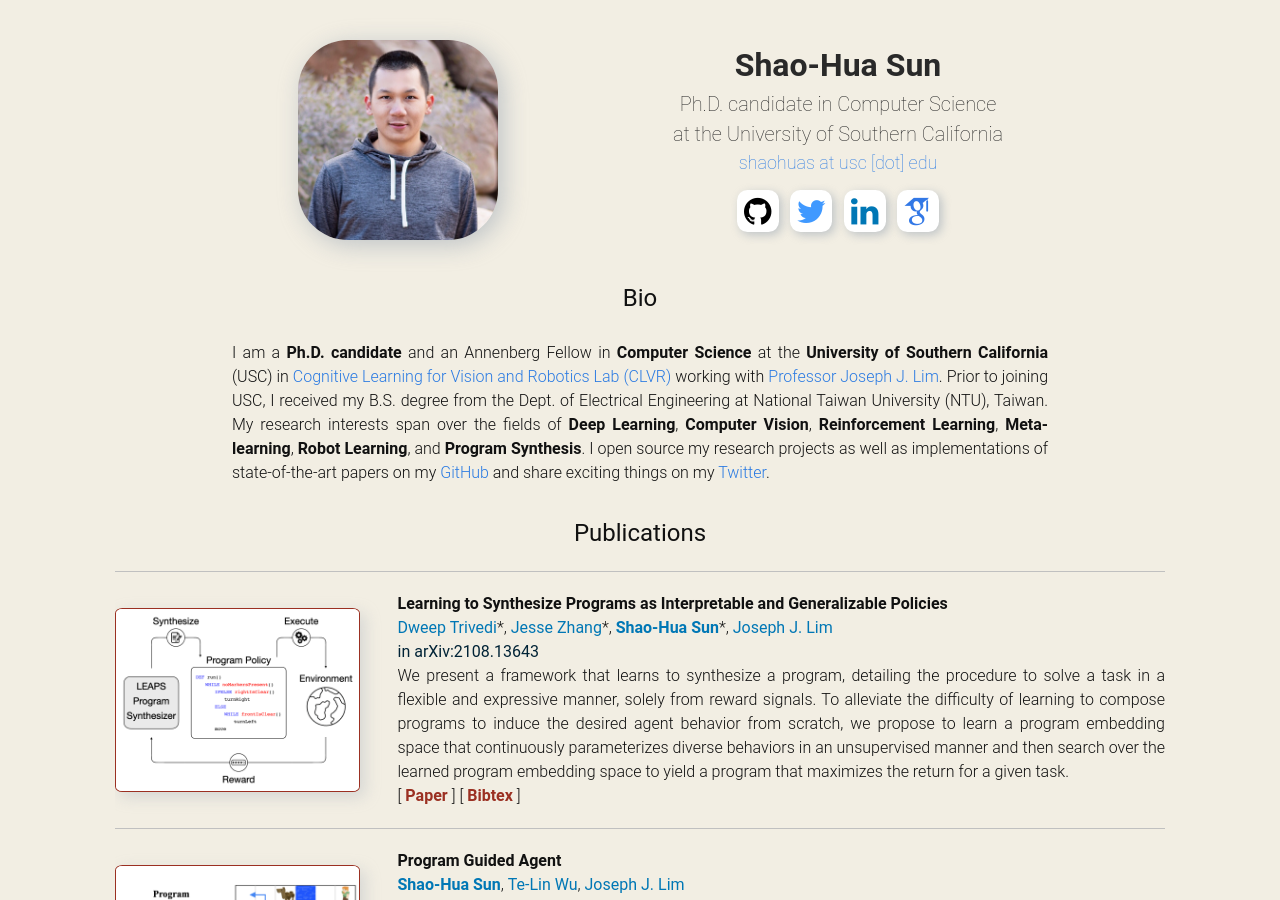
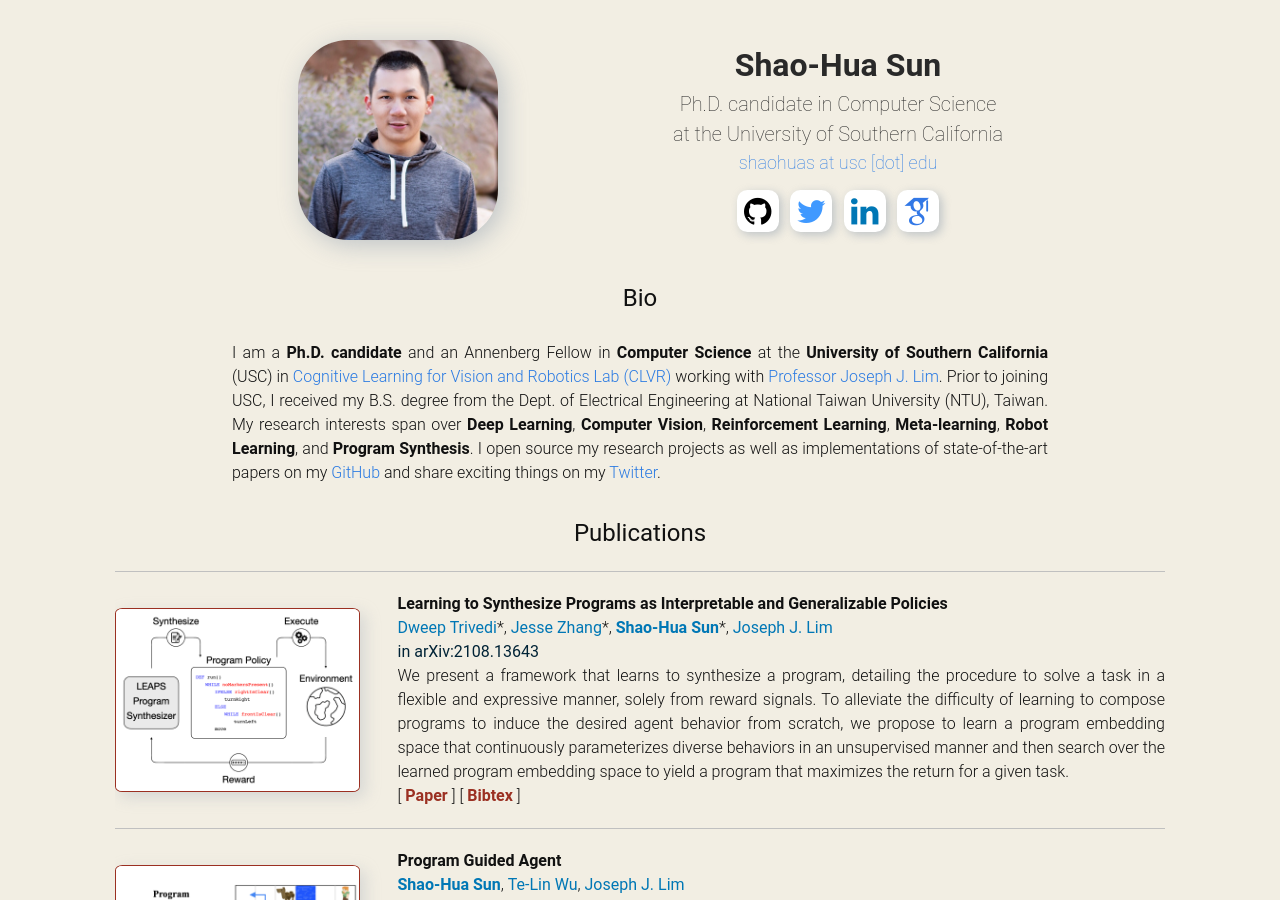
Before and after one commit to shaohua0116/shaohua0116.github.io, a Jekyll site: the page built from index.html, in a window 1280 px wide and 900 px high. Built offline with Jekyll 4.4.1, drawn with Linux system fonts in a browser that asks for light colours; some web fonts are replaced.

Commit message:
update bio

```diff
--- a/_data/bio.yml
+++ b/_data/bio.yml
@@ -6,7 +6,7 @@
 normal:
   date:     "June 2017"
   title:    ""
-  content:  "I am a <strong>Ph.D. candidate</strong> and an Annenberg Fellow in <strong>Computer Science</strong> at the <strong>University of Southern California</strong> (USC) in <a href='http://clvrai.com/'  target='_blank'>Cognitive Learning for Vision and Robotics Lab (CLVR)</a> working with <a href='http://people.csail.mit.edu/lim/' target='_blank'>Professor Joseph J. Lim</a>. Prior to joining USC, I received my B.S. degree from the Dept. of Electrical Engineering at National Taiwan University (NTU), Taiwan. My research interests span over the fields of <strong>Deep Learning</strong>, <strong>Computer Vision</strong>, <strong>Reinforcement Learning</strong>, <strong>Meta-learning</strong>, <strong>Robot Learning</strong>, and <strong> Program Synthesis</strong>. I open source my research projects as well as implementations of state-of-the-art papers on my <a href='https://github.com/shaohua0116/' target='_blank'>GitHub</a> and share exciting things on my <a href='https://twitter.com/shaohua0116/' target='_blank'>Twitter</a>."
+  content:  "I am a <strong>Ph.D. candidate</strong> and an Annenberg Fellow in <strong>Computer Science</strong> at the <strong>University of Southern California</strong> (USC) in <a href='http://clvrai.com/'  target='_blank'>Cognitive Learning for Vision and Robotics Lab (CLVR)</a> working with <a href='http://people.csail.mit.edu/lim/' target='_blank'>Professor Joseph J. Lim</a>. Prior to joining USC, I received my B.S. degree from the Dept. of Electrical Engineering at National Taiwan University (NTU), Taiwan. My research interests span over <strong>Deep Learning</strong>, <strong>Computer Vision</strong>, <strong>Reinforcement Learning</strong>, <strong>Meta-learning</strong>, <strong>Robot Learning</strong>, and <strong> Program Synthesis</strong>. I open source my research projects as well as implementations of state-of-the-art papers on my <a href='https://github.com/shaohua0116/' target='_blank'>GitHub</a> and share exciting things on my <a href='https://twitter.com/shaohua0116/' target='_blank'>Twitter</a>."
 short:
   date:
   title:  "Shao-Hua Sun"
```
